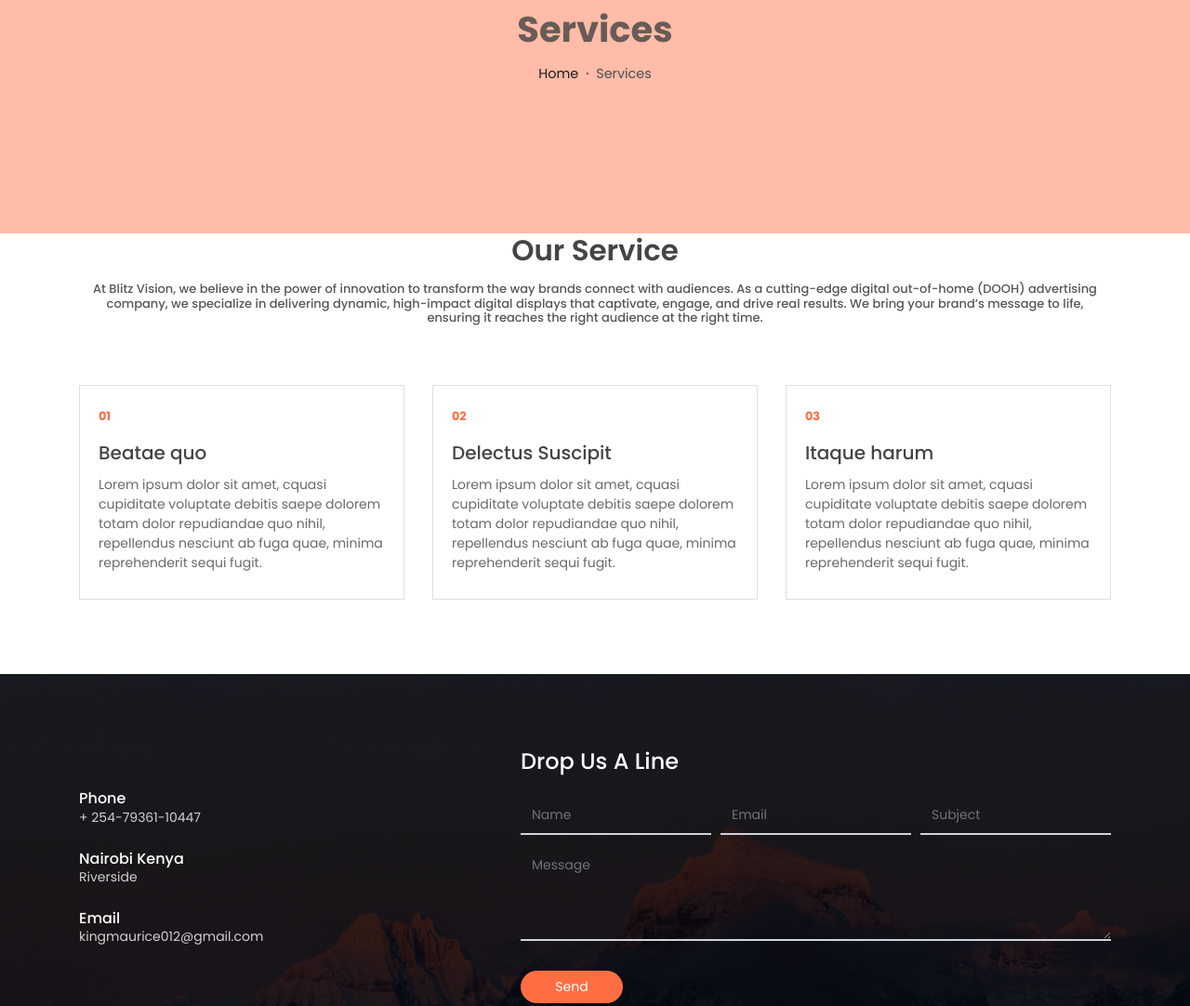
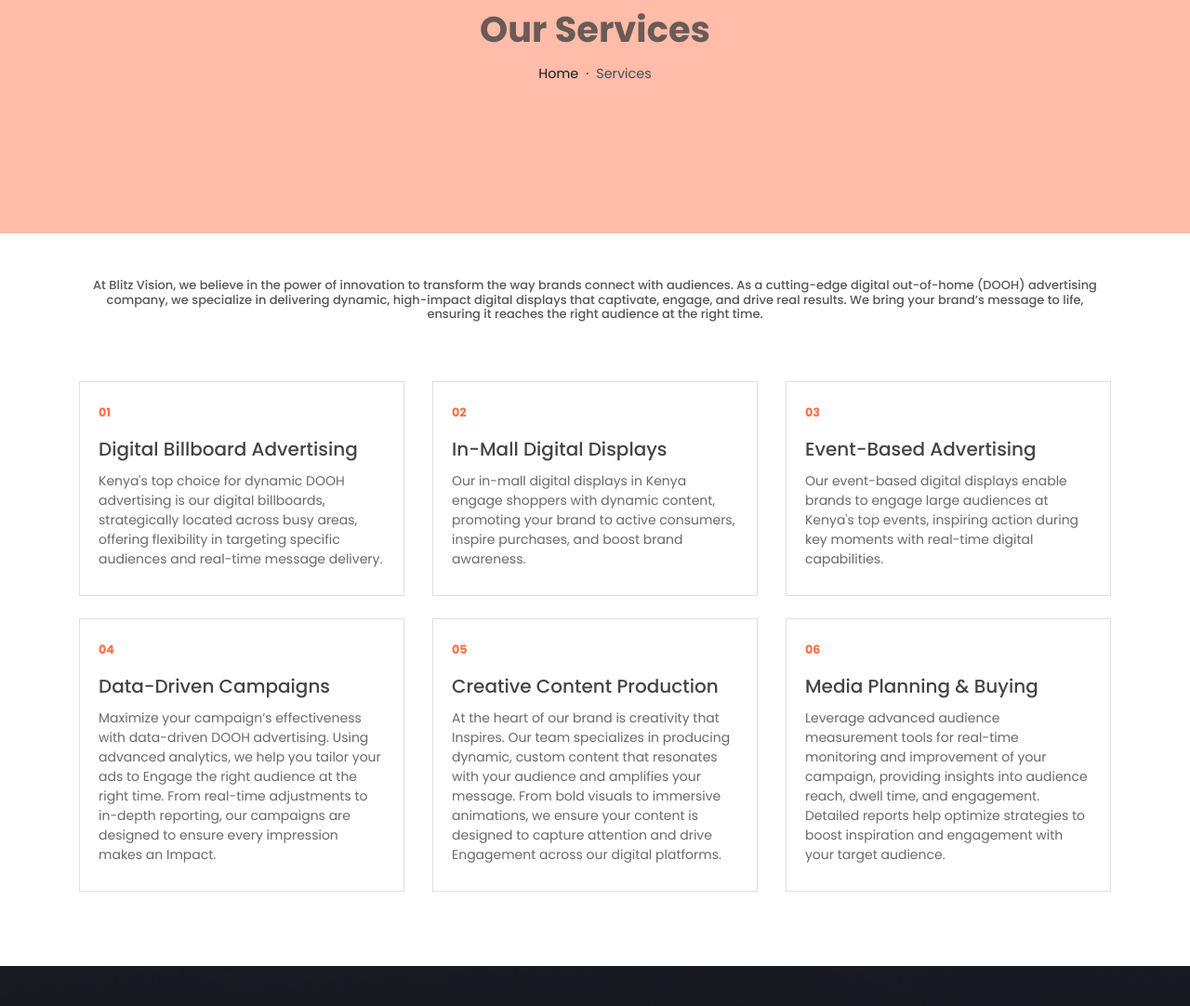
Before and after one commit to kmaurice012/blitz, a website: page public_html/service.html in a window 1280 px wide. Shown: the part 133-1215 px from the top of the page at 93% size. Drawn offline with Linux system fonts and the light colour scheme.

```diff
--- a/public_html/service.html
+++ b/public_html/service.html
@@ -48,7 +48,7 @@
     </nav>
     <!-- End Of Second Navigation -->
     <header class="header header-mini">
-        <div class="header-title">Services</div>
+        <div class="header-title">Our Services</div>
         <nav aria-label="breadcrumb">
            <ol class="breadcrumb">
               <li class="breadcrumb-item"><a href="/">Home</a></li>
@@ -59,8 +59,8 @@
     <!-- Service Section -->
     <section  id="service" class="section pt-0">
         <div class="container">
-            <h6 class="section-title text-center">Our Service</h6>
-            <h6 class="section-subtitle text-center mb-5 pb-3">
+            <!-- <h6 class="section-title text-center">Our Service</h6> -->
+            <h6 class="section-subtitle text-center mb-5 pb-3 pt-5">
                 At Blitz Vision, we believe in the power of innovation to transform the way brands connect with audiences. As a cutting-edge digital out-of-home (DOOH) advertising company, we specialize in delivering dynamic, high-impact digital displays that captivate, engage, and drive real results. We bring your brand’s message to life, ensuring it reaches the right audience at the right time.
             </h6>
 
@@ -69,8 +69,8 @@
                     <div class="card mb-4 mb-md-0">
                         <div class="card-body">
                             <small class="text-primary font-weight-bold">01</small>
-                            <h5 class="card-title mt-3"> Beatae quo <h5>
-                            <p class="mb-0">Lorem ipsum dolor sit amet, cquasi cupiditate voluptate debitis saepe dolorem totam dolor repudiandae quo nihil, repellendus nesciunt ab fuga quae, minima reprehenderit sequi fugit.</p>
+                            <h5 class="card-title mt-3"> Digital Billboard Advertising <h5>
+                            <p class="mb-0">Kenya's top choice for dynamic DOOH advertising is our digital billboards, strategically located across busy areas, offering flexibility in targeting specific audiences and real-time message delivery.</p>
                         </div>
                     </div>
                 </div>
@@ -78,8 +78,8 @@
                     <div class="card mb-4 mb-md-0">
                         <div class="card-body">
                             <small class="text-primary font-weight-bold">02</small>
-                            <h5 class="card-title mt-3">Delectus Suscipit<h5>
-                            <p class="mb-0">Lorem ipsum dolor sit amet, cquasi cupiditate voluptate debitis saepe dolorem totam dolor repudiandae quo nihil, repellendus nesciunt ab fuga quae, minima reprehenderit sequi fugit.</p>
+                            <h5 class="card-title mt-3">In-Mall Digital Displays<h5>
+                            <p class="mb-0">Our in-mall digital displays in Kenya engage shoppers with dynamic content, promoting your brand to active consumers, inspire purchases, and boost brand awareness.</p>
                         </div>
                     </div>
                 </div>
@@ -87,11 +87,50 @@
                     <div class="card mb-4 mb-md-0">
                         <div class="card-body">
                             <small class="text-primary font-weight-bold">03</small>
-                            <h5 class="card-title mt-3">Itaque harum<h5>
-                            <p class="mb-0">Lorem ipsum dolor sit amet, cquasi cupiditate voluptate debitis saepe dolorem totam dolor repudiandae quo nihil, repellendus nesciunt ab fuga quae, minima reprehenderit sequi fugit.</p>
+                            <h5 class="card-title mt-3">Event-Based Advertising<h5>
+                            <p class="mb-0">Our event-based digital displays enable brands to engage large audiences at Kenya's top events, inspiring action during key moments with real-time digital capabilities.</p>
                         </div>
                     </div>
                 </div>
+            </div>
+            <br/>
+            <div class="row">
+                <div class="col-md-4">
+                    <div class="card mb-4 mb-md-0">
+                        <div class="card-body">
+                            <small class="text-primary font-weight-bold">04</small>
+                            <h5 class="card-title mt-3"> Data-Driven Campaigns<h5>
+                            <p class="mb-0">Maximize your campaign’s effectiveness with data-driven DOOH advertising. Using advanced analytics, we help you tailor your ads to Engage the right audience at the right time. From real-time adjustments to in-depth reporting, our campaigns are designed to ensure every impression makes an Impact.</p>
+                        </div>
+                    </div>
+                </div>
+                <div class="col-md-4">
+                    <div class="card mb-4 mb-md-0">
+                        <div class="card-body">
+                            <small class="text-primary font-weight-bold">05</small>
+                            <h5 class="card-title mt-3">Creative Content Production<h5>
+                            <p class="mb-0">At the heart of our brand is creativity that Inspires. Our team specializes in producing dynamic, custom content that resonates with your audience and amplifies your message. From bold visuals to immersive animations, we ensure your content is designed to capture attention and drive Engagement across our digital platforms.</p>
+                        </div>
+                    </div>
+                </div>
+                <div class="col-md-4">
+                    <div class="card mb-4 mb-md-0">
+                        <div class="card-body">
+                            <small class="text-primary font-weight-bold">06</small>
+                            <h5 class="card-title mt-3">Media Planning & Buying<h5>
+                            <p class="mb-0">Leverage advanced audience measurement tools for real-time monitoring and improvement of your campaign, providing insights into audience reach, dwell time, and engagement. Detailed reports help optimize strategies to boost inspiration and engagement with your target audience.</p>
+                        </div>
+                    </div>
+                </div>
+                <!-- <div class="col-md-4">
+                    <div class="card mb-4 mb-md-0">
+                        <div class="card-body">
+                            <small class="text-primary font-weight-bold">06</small>
+                            <h5 class="card-title mt-3">Audience Measurement & Analytics<h5>
+                            <p class="mb-0">Leverage advanced audience measurement tools for real-time monitoring and improvement of your campaign, providing insights into audience reach, dwell time, and engagement. Detailed reports help optimize strategies to boost inspiration and engagement with your target audience.</p>
+                        </div>
+                    </div>
+                </div>               -->
             </div>
         </div>
     </section>
```
